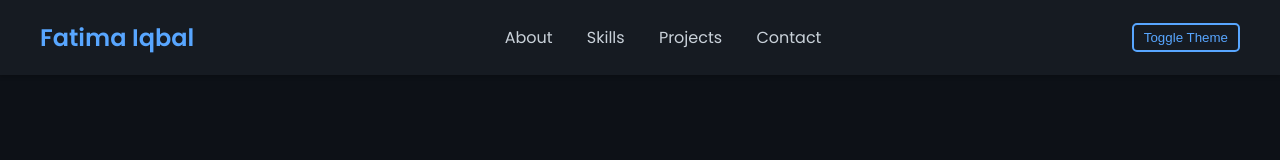
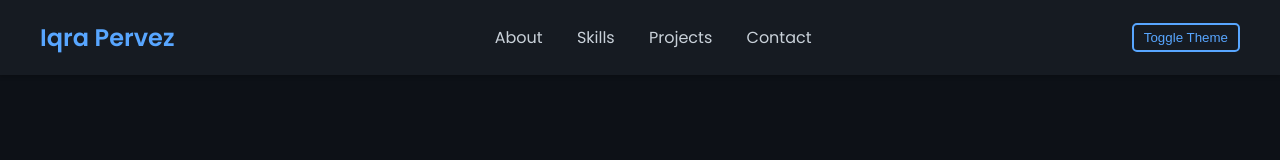
Before and after one commit to iqrap/Portfolio, a plain HTML site: page index.html in a window 1280 px wide. Shown: the top 160 px of the page. Drawn offline with Linux system fonts and the light colour scheme.

Commit message:
Update index.html

```diff
--- a/index.html
+++ b/index.html
@@ -177,7 +177,7 @@
 <body>
 
   <header>
-    <h1>Fatima Iqbal</h1>
+    <h1>Iqra Pervez</h1>
     <div>
       <nav>
         <a href="#about">About</a>
```
